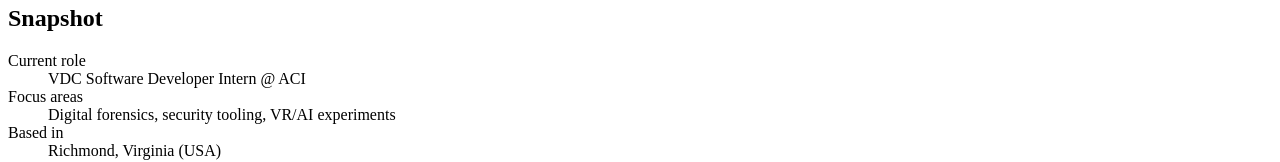
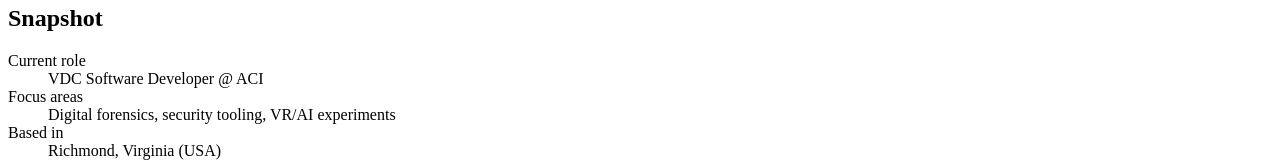
Before and after one commit to simess101/my-portfolio, a React (Vite) app: page / in a window 1280 px wide. Shown: the part 285-447 px from the top of the page. Built offline with nearby package versions, Linux system fonts and the light colour scheme; the HTML template or start-up script is replaced by a standard one.

Commit message:
Fixed typos

```diff
--- a/src/App.jsx
+++ b/src/App.jsx
@@ -90,7 +90,7 @@ const projects = [
 
 const experience = [
   {
-    title: "VDC Software Developer Intern",
+    title: "VDC Software Developer",
     org: "Atlantic Constructors Inc.",
     period: "May 2024 - Present",
     description:
@@ -326,7 +326,7 @@ export default function App() {
                   Current role
                 </dt>
                 <dd className="font-medium">
-                  VDC Software Developer Intern @ ACI
+                  VDC Software Developer @ ACI
                 </dd>
               </div>
               <div>
```
